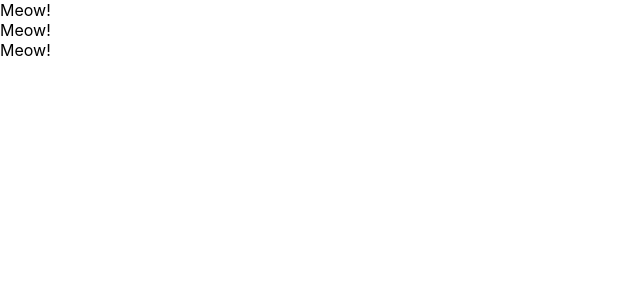
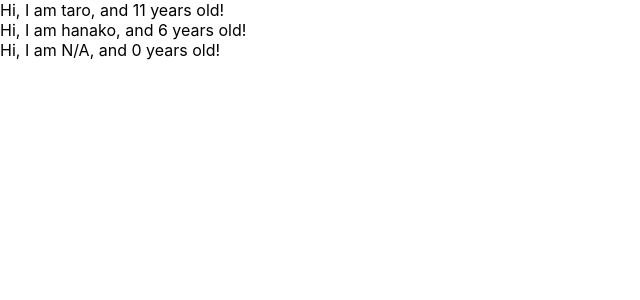
Before and after one commit to tetuyakouno/react-redux-crud-application, a React (Create React App) app: page / in a window 1280 px wide. Shown: the top 300 px of the page, without its empty margins (0-640 px from the left). Built offline with nearby package versions, Linux system fonts and the light colour scheme.

Commit message:
learn props of component

```diff
--- a/src/App.js
+++ b/src/App.js
@@ -19,17 +19,29 @@
 // }
 
 const App = () => {
+  const profiles = [
+    { name: "taro", age: 11},
+    { name: "hanako", age: 6},
+    { }
+  ]
   return(
     <div>
-      <Cat />
-      <Cat />
-      <Cat />
+      {
+        profiles.map((profile, index) => {
+          return <User name={profile.name} age={profile.age} key={index} />
+        })
+      }
     </div>
   )
 }
 
-const Cat = () => {
-  return <div>Meow!</div>
+const User = (props) => {
+  return <div>Hi, I am {props.name}, and {props.age} years old! </div>
+}
+
+User.defaultProps = {
+  name: "N/A" ,
+  age: 0
 }
 
 export default App;
```
